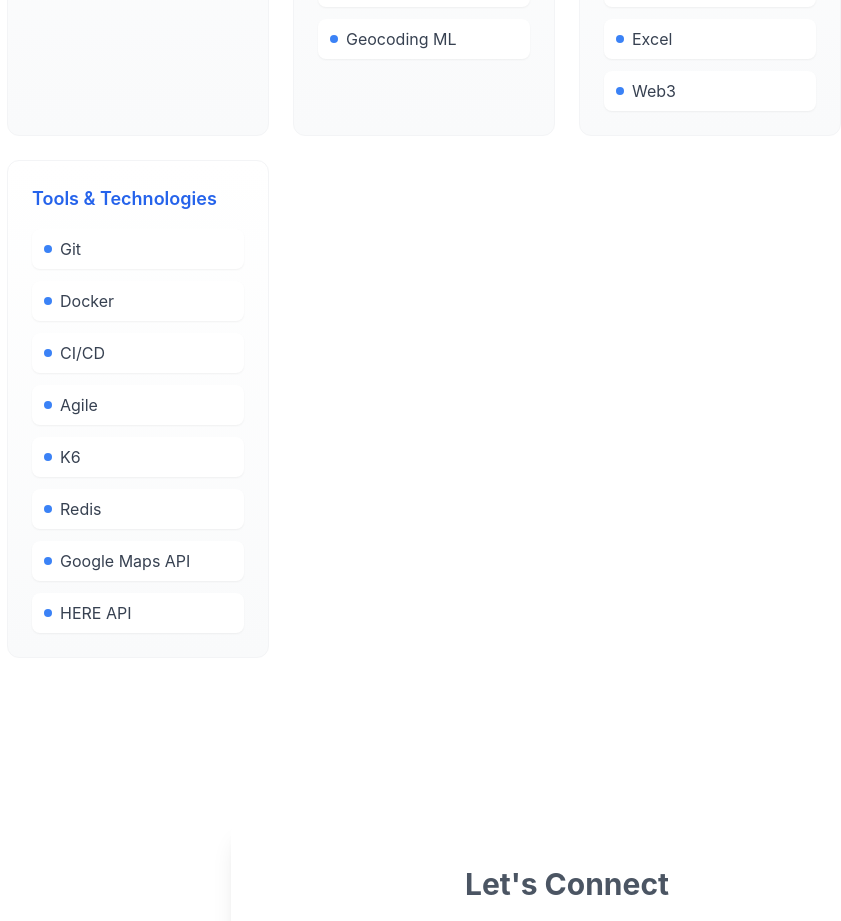
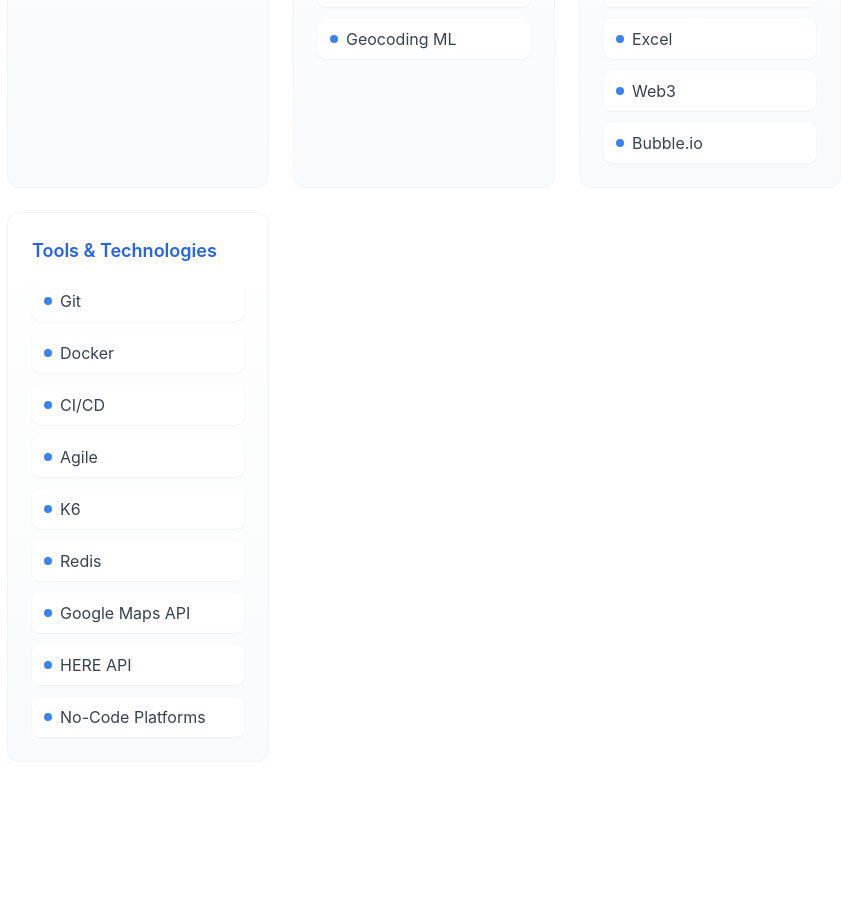
Before and after one commit to juliustuliao/my_port, a React (Vite) app: page / in a window 1280 px wide. Shown: the part 4820-5741 px from the top of the page, without its empty margins (73-914 px from the left). Built offline with nearby package versions, Linux system fonts and the light colour scheme.

Commit message:
modified data

```diff
--- a/src/components/Portfolio.jsx
+++ b/src/components/Portfolio.jsx
@@ -155,7 +155,7 @@
     },
     {
       category: "Full Stack Development",
-      items: ["Python", "Node.js", "PostgreSQL", "REST APIs", "Webhook", "AWS", "Alibaba", "MySQL", "SQLite", "Excel", "Web3"]
+      items: ["Python", "Node.js", "PostgreSQL", "REST APIs", "Webhook", "AWS", "Alibaba", "MySQL", "SQLite", "Excel", "Web3", "Bubble.io"]
     },
     {
       category: "Data & Analytics",
@@ -163,7 +163,7 @@
     },
     {
       category: "Tools & Technologies",
-      items: ["Git", "Docker", "CI/CD", "Agile", "K6", "Redis", "Google Maps API", "HERE API"]
+      items: ["Git", "Docker", "CI/CD", "Agile", "K6", "Redis", "Google Maps API", "HERE API", "No-Code Platforms"]
     }
   ];
 
```
